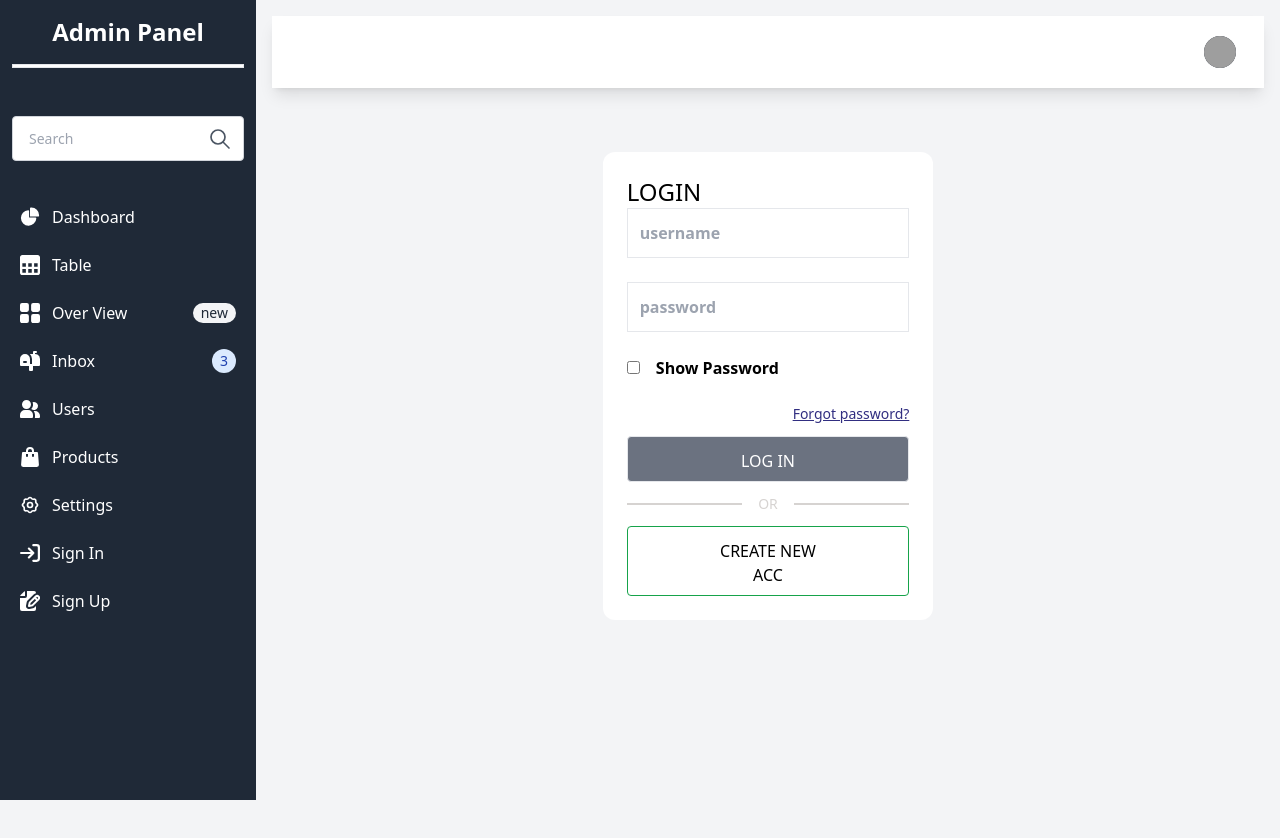
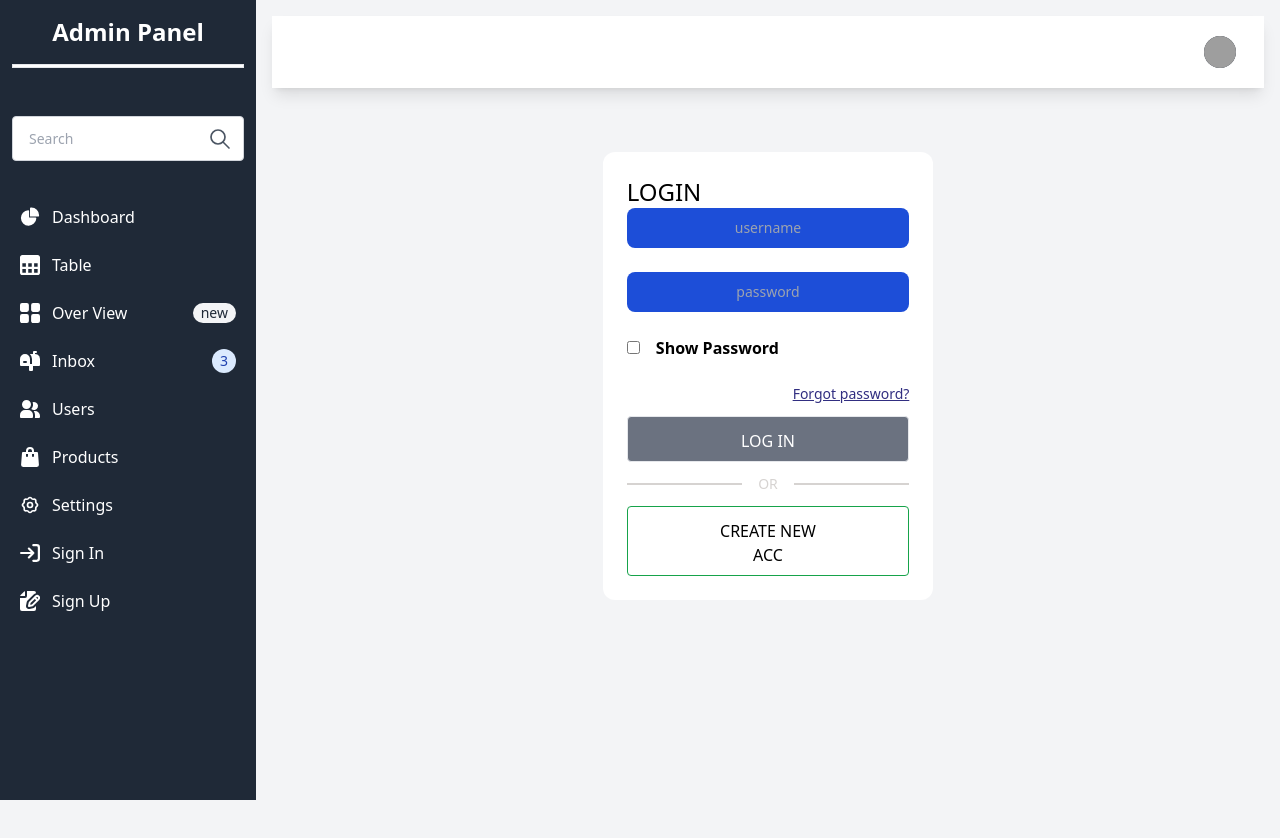
Before and after one commit to yadamoon/Admin-Panel, a React (Vite) app in the folder Dashboard/: page /SignIN in a window 1280 px wide. Shown: the top 838 px of the page. Built offline with nearby package versions, Linux system fonts and the light colour scheme; grey boxes are pictures that could not be loaded.

Commit message:
updated sth

```diff
--- a/Dashboard/src/components/pages/SignIn.jsx
+++ b/Dashboard/src/components/pages/SignIn.jsx
@@ -40,8 +40,8 @@ function SignIn() {
                 {...register("username", {
                   required: "Enter Your username please!",
                 })}
+                className="text-white bg-blue-700 hover:bg-blue-800 focus:ring-4 focus:outline-none focus:ring-blue-300 font-medium rounded-lg text-sm w-full sm:w-auto px-5 py-2.5 text-center dark:bg-blue-600 dark:hover:bg-blue-700 dark:focus:ring-blue-800 "
                 placeholder="username"
-                className="border p-3 font-bold col-span-3 md:col-span-2"
               />
               {errors.username && (
                 <span className="text-red-700 col-span-1 md:col-span-2 ">
@@ -53,8 +53,8 @@ function SignIn() {
                 {...register("password", {
                   required: "Enter your psssword please!",
                 })}
+                className="text-white bg-blue-700 hover:bg-blue-800 focus:ring-4 focus:outline-none focus:ring-blue-300 font-medium rounded-lg text-sm w-full sm:w-auto px-5 py-2.5 text-center dark:bg-blue-600 dark:hover:bg-blue-700 dark:focus:ring-blue-800 "
                 placeholder="password"
-                className="border p-3 font-bold col-span-3 md:col-span-2"
               />
 
               {errors.password && (
```
